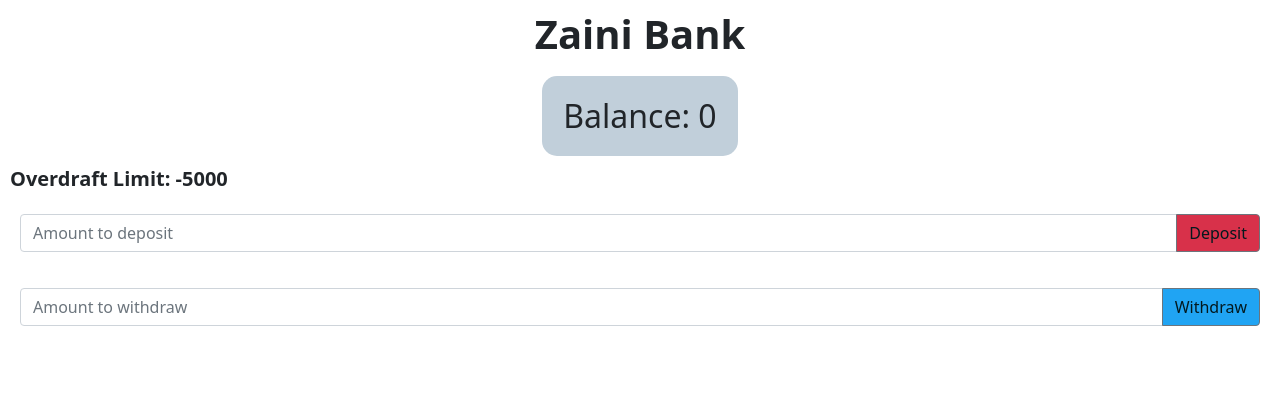
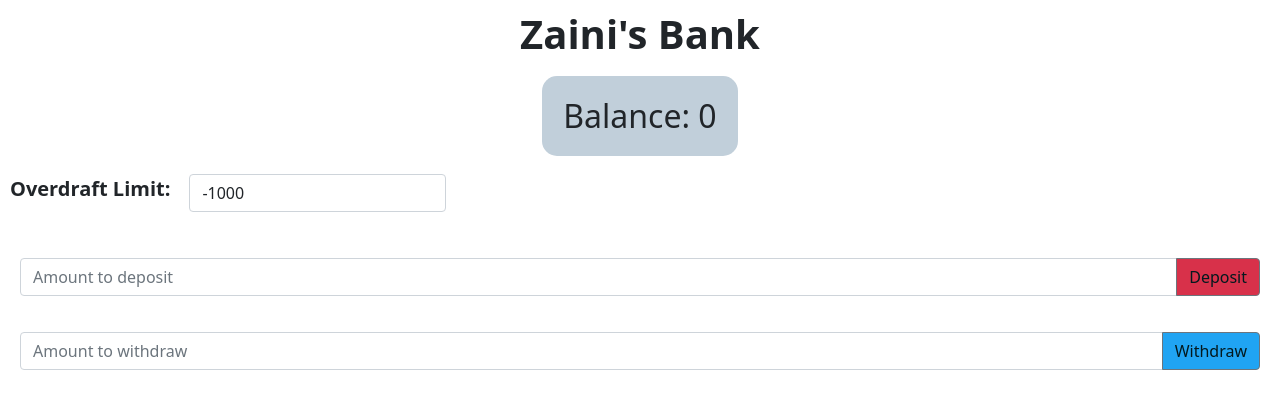
Before and after one commit to MMZaini/learning-js-bank-site, a plain HTML site: page index.html in a window 1280 px wide. Drawn offline with nearby package versions, Linux system fonts and the light colour scheme.

Commit message:
custom overdraft

```diff
--- a/index.html
+++ b/index.html
@@ -4,19 +4,25 @@
 <head>
 	<meta charset="utf-8">
 	<meta name="viewport" content="width=device-width">
-    <title>Zaini Bank - The Currency Of Iraq - TCOI</title>
+	<title>Zaini's Bank</title>
 	<link href="style.css" rel="stylesheet" type="text/css" />
-    <link href="https://cdn.jsdelivr.net/npm/bootstrap@5.1.0/dist/css/bootstrap.min.css" rel="stylesheet" integrity="sha384-KyZXEAg3QhqLMpG8r+8fhAXLRk2vvoC2f3B09zVXn8CA5QIVfZOJ3BCsw2P0p/We" crossorigin="anonymous">
+	<link href="https://cdn.jsdelivr.net/npm/bootstrap@5.1.0/dist/css/bootstrap.min.css" rel="stylesheet" integrity="sha384-KyZXEAg3QhqLMpG8r+8fhAXLRk2vvoC2f3B09zVXn8CA5QIVfZOJ3BCsw2P0p/We"
+	 crossorigin="anonymous">
 </head>
 
 <body>
-    <h1 class="h1" style="text-align:center;font-weight:bold">Zaini Bank</h1>
+	<h1 class="h1" style="text-align:center;font-weight:bold">Zaini's Bank</h1>
 
 	<center>
-      <h2 id="balance" class="h2" style="text-align:left;background-color:#C1CFDA;padding:15px;min-width:100px;display: inline-block;border:6px solid transparent;border-radius:15px">Balance: 0</h2>
+		<h2 id="balance" class="h2" style="text-align:left;background-color:#C1CFDA;padding:15px;min-width:100px;display: inline-block;border:6px solid transparent;border-radius:15px">Balance:
+			0
+		</h2>
 	</center>
 
-    <p1 style="font-weight:bold;padding:10px;font-size:20px">Overdraft Limit: -5000</p1>
+	<div class="input-group mb-3">
+		<p1 style="font-weight:bold;padding:10px;font-size:20px">Overdraft Limit:</p1>
+		<p1 id="odLimit" style="font-weight:bold;padding:10px;font-size:20px"></p1>
+	</div>
 
 	<div class="input-group mb-3 padd">
 		<input id="deposit" type="text" class="form-control" placeholder="Amount to deposit" aria-label="Recipient's username" aria-describedby="button-addon2">
--- a/script.js
+++ b/script.js
@@ -1,6 +1,7 @@
 let balance = 0
-let overDraft = -5000
+let overDraft = -1000
 
+document.getElementById("odLimit").innerHTML = "<input id='changeOd' value='-1000' type='text' class='form-control' placeholder='-1000'>"
 
 let depositBox = document.getElementById("deposit").value
 let withdrawBox = document.getElementById("withdraw").value
@@ -15,7 +16,8 @@ function deposit() {
 
 function withdraw() {
   withdrawBox = document.getElementById("withdraw").value
-  if (balance - withdrawBox > overDraft) {
+  overDraft = document.getElementById("changeOd").value
+  if (balance - withdrawBox > overDraft - 1) {
     balance = balance - parseFloat(withdrawBox)
     balanceAdjust = "Balance: " + balance.toFixed(1)
     document.getElementById("balance").innerText = balanceAdjust
```
Lines whose indentation alone changed are shown as unchanged.
